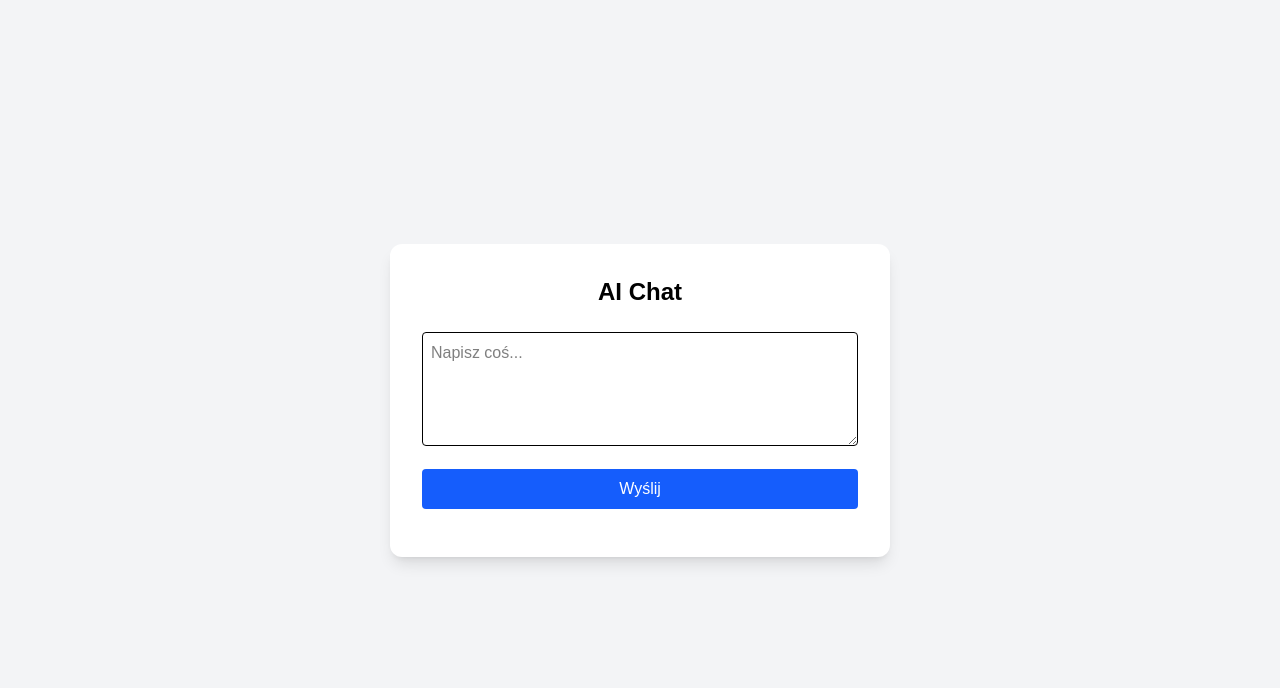
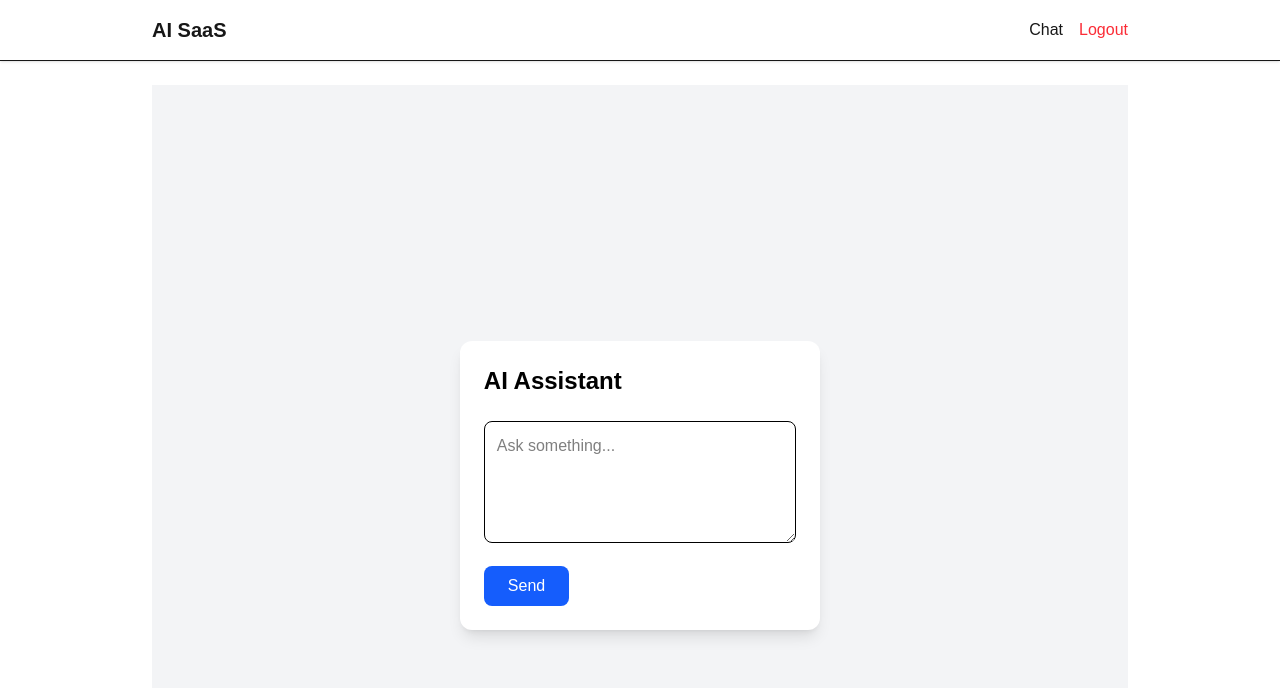
Before and after one commit to DavidWoszczyk/project1, a Next.js app in the folder frontend/: page /chat in a window 1280 px wide. Shown: the top 688 px of the page. Built offline with nearby package versions, Linux system fonts and the light colour scheme; sample sign-in values are in the browser's storage.

Commit message:
Refactor layouts, add client navbar and stabilize chat UI

```diff
--- a/frontend/app/chat/page.tsx
+++ b/frontend/app/chat/page.tsx
@@ -6,7 +6,7 @@ export default function ChatPage() {
   const [message, setMessage] = useState("")
   const [response, setResponse] = useState("")
   const router = useRouter()
-
+    const [loading, setLoading] = useState(false)
   useEffect(() => {
     const token = localStorage.getItem("token")
     if (!token) {
@@ -17,40 +17,53 @@ export default function ChatPage() {
   const handleSend = async () => {
   const token = localStorage.getItem("token")
 
-    const res = await fetch("http://localhost:8000/ai/chat?prompt=" + message, {
+  if (!token) {
+    router.push("/login")
+    return
+  }
+
+  setLoading(true)
+
+  const res = await fetch(
+    "http://localhost:8000/ai/chat?prompt=" + message,
+    {
       method: "POST",
       headers: {
         Authorization: `Bearer ${token}`
       }
-    })
+    }
+  )
 
   const data = await res.json()
+
   setResponse(data.response)
+  setLoading(false)
 }
 
   return (
     <main className="flex min-h-screen items-center justify-center bg-gray-100 text-black">
-      <div className="bg-white p-8 rounded-xl shadow-lg w-[500px]">
-        <h1 className="text-2xl font-bold mb-6 text-center">AI Chat</h1>
+      <div className="bg-white rounded-xl shadow-lg p-6">
+    <h2 className="text-2xl font-semibold mb-6">AI Assistant</h2>
 
     <textarea
-          className="w-full p-2 border rounded mb-4"
+      className="w-full border rounded-lg p-3 mb-4 focus:outline-none focus:ring-2 focus:ring-blue-500"
       rows={4}
-          placeholder="Napisz coś..."
+      placeholder="Ask something..."
       value={message}
       onChange={(e) => setMessage(e.target.value)}
     />
 
     <button
       onClick={handleSend}
-          className="w-full bg-blue-600 text-white p-2 rounded hover:bg-blue-700 mb-4"
+      disabled={loading}
+      className="bg-blue-600 text-white px-6 py-2 rounded-lg hover:bg-blue-700 transition disabled:opacity-50"
     >
-          Wyślij
+    {loading ? "Thinking..." : "Send"}
     </button>
 
     {response && (
-          <div className="bg-gray-100 p-4 rounded">
-            {response}
+      <div className="mt-6 bg-gray-50 border rounded-lg p-4">
+        <p className="text-gray-800 whitespace-pre-line">{response}</p>
       </div>
     )}
   </div>
--- a/frontend/app/layout.tsx
+++ b/frontend/app/layout.tsx
@@ -1,34 +1,19 @@
-import type { Metadata } from "next";
-import { Geist, Geist_Mono } from "next/font/google";
-import "./globals.css";
-
-const geistSans = Geist({
-  variable: "--font-geist-sans",
-  subsets: ["latin"],
-});
-
-const geistMono = Geist_Mono({
-  variable: "--font-geist-mono",
-  subsets: ["latin"],
-});
-
-export const metadata: Metadata = {
-  title: "Create Next App",
-  description: "Generated by create next app",
-};
+import "./globals.css"
+import Navbar from "@/components/Navbar"
 
 export default function RootLayout({
   children,
-}: Readonly<{
-  children: React.ReactNode;
-}>) {
+}: {
+  children: React.ReactNode
+}) {
   return (
     <html lang="en">
-      <body
-        className={`${geistSans.variable} ${geistMono.variable} antialiased bg-gray-50 text-gray-900`}
-      >
-        {children}
+      <body className="bg-gray-100 text-gray-900 min-h-screen">
+        <Navbar />
+        <main className="max-w-5xl mx-auto p-6">
+          {children}
+        </main>
       </body>
     </html>
-  );
+  )
 }
--- /dev/null
+++ b/frontend/components/Navbar.tsx
@@ -0,0 +1,29 @@
+"use client"
+
+export default function Navbar() {
+  const handleLogout = () => {
+    localStorage.removeItem("token")
+    window.location.href = "/login"
+  }
+
+  return (
+    <nav className="bg-white shadow-sm border-b">
+      <div className="max-w-5xl mx-auto px-6 py-4 flex justify-between items-center">
+        <h1 className="font-bold text-xl">AI SaaS</h1>
+
+        <div className="space-x-4">
+          <a href="/chat" className="hover:text-blue-600">
+            Chat
+          </a>
+
+          <button
+            onClick={handleLogout}
+            className="text-red-500 hover:text-red-700"
+          >
+            Logout
+          </button>
+        </div>
+      </div>
+    </nav>
+  )
+}
```
Lines whose indentation alone changed are shown as unchanged.
